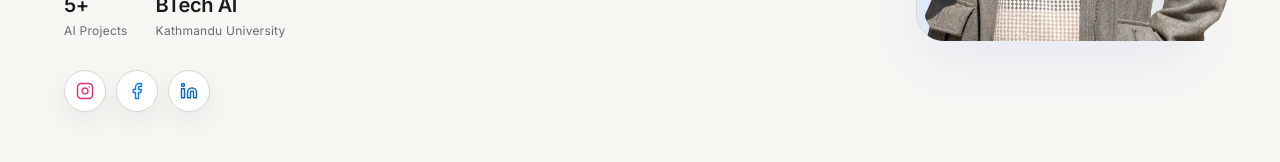
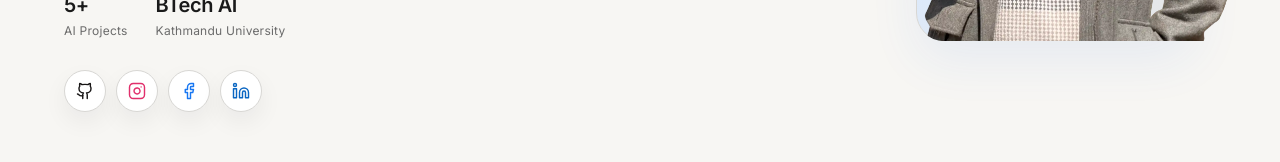
Before and after one commit to ghanshyamghimiregg/myportfolio, a React (Vite) app: page / in a window 1280 px wide. Shown: the part 501-663 px from the top of the page. Built offline with nearby package versions, Linux system fonts and the light colour scheme; a web font is replaced by a local one.

Commit message:
updated proper links

```diff
--- a/src/app/components/Hero.tsx
+++ b/src/app/components/Hero.tsx
@@ -1,6 +1,6 @@
 import { useState } from 'react'
 import { motion, AnimatePresence } from 'motion/react'
-import { LinkedinIcon, InstagramIcon, FacebookIcon, type LucideIcon } from 'lucide-react'
+import { LinkedinIcon, InstagramIcon, FacebookIcon, GithubIcon, type LucideIcon } from 'lucide-react'
 import { GuitarToggle } from './GuitarToggle'
 import { LaptopToggle } from './LaptopToggle'
 import { FloatingPortrait } from './FloatingPortrait'
@@ -18,6 +18,7 @@ interface Props {
 interface MagneticPos { x: number; y: number }
 
 const AI_SOCIALS = [
+  { name: 'GitHub', color: '#171515', href: 'https://github.com/ghanshyamghimiregg', icon: GithubIcon },
   { name: 'Instagram', color: '#E1306C', href: 'https://www.instagram.com/ghanshyamghimiremusic/', icon: InstagramIcon },
   { name: 'Facebook', color: '#1877F2', href: 'https://www.facebook.com/ghanshyamghimiregg', icon: FacebookIcon },
   { name: 'LinkedIn', color: '#0A66C2', href: 'https://www.linkedin.com/in/ghanshyam-ghimire-441854213/', icon: LinkedinIcon },
```
